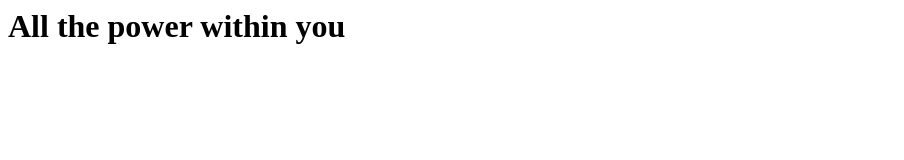
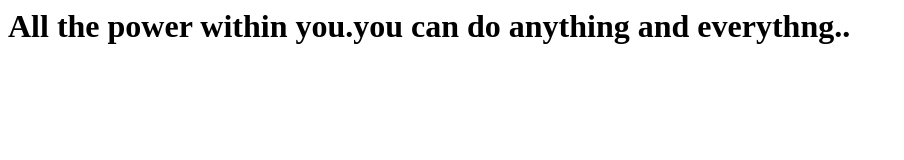
Before and after one commit to mananshaw/firstgitrepo, a plain HTML site: page index.html in a window 1280 px wide. Shown: the whole page, without its empty margins (0-904 px from the left). Drawn offline with Linux system fonts and the light colour scheme.

Commit message:
completed the first quote

```diff
--- a/index.html
+++ b/index.html
@@ -1,5 +1,5 @@
 <html>
 <body>
-	<h1>All the power within you</h1>
+	<h1>All the power within you.you can do anything and everythng.. </h1>
 </body>
 </html>
```
